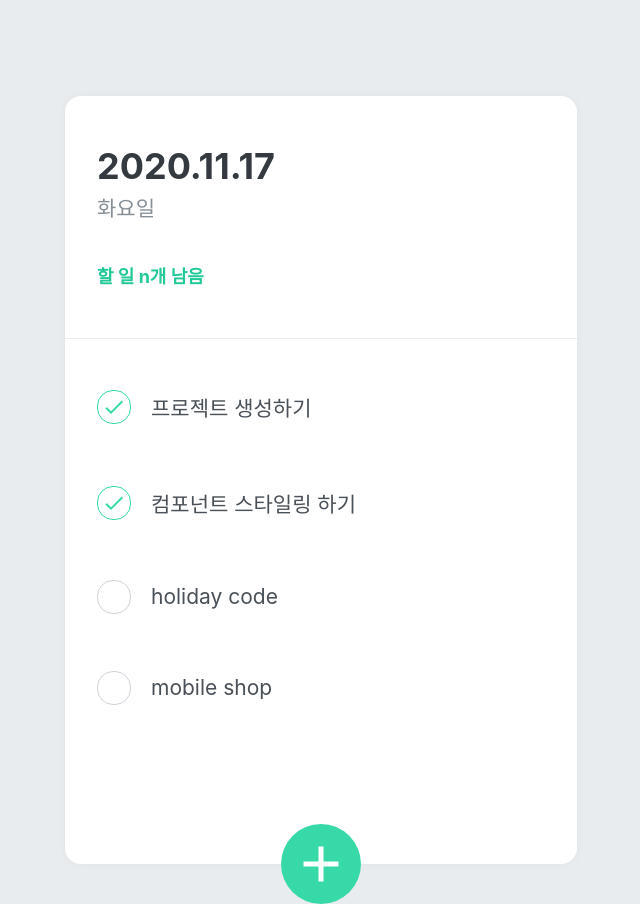
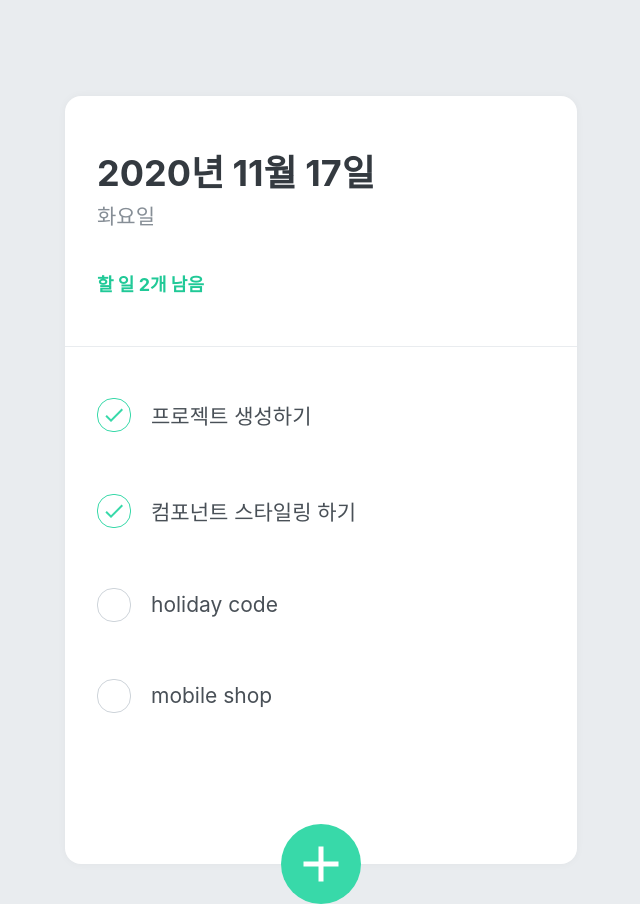
Before and after one commit to Keu-ni/todo-list, a React (Create React App) app: page / in a window 1280 px wide. Shown: the whole page, without its empty margins (319-959 px from the left). Built offline with nearby package versions, Linux system fonts and the light colour scheme.

Commit message:
add Date Infomation in Header

```diff
--- a/src/components/Header.js
+++ b/src/components/Header.js
@@ -1,5 +1,6 @@
 import React from 'react';
 import styled from 'styled-components';
+import { useTodoState } from '../TodoContext';
 
 
 const HeaderWrap = styled.div`
@@ -27,11 +28,23 @@ const HeaderWrap = styled.div`
 `;
 
 function Header() {
+    const todoMocks = useTodoState();
+    const undoneTasks = todoMocks.filter(todo => !todo.done);
+
+    const today = new Date();
+    const dayString = today.toLocaleDateString('ko-KR', {
+        year: 'numeric',
+        month: 'long',
+        day: 'numeric'
+    });
+
+    const dayName = today.toLocaleDateString('ko-KR', {weekday: 'long'});
+
     return (
         <HeaderWrap>
-            <h1>2020.11.17</h1>
-            <div className="day">화요일</div>
-            <p>할 일 n개 남음</p>
+            <h1>{dayString}</h1>
+            <div className="day">{dayName}</div>
+            <p>할 일 {undoneTasks.length}개 남음</p>
         </HeaderWrap>
     );
 }
```
